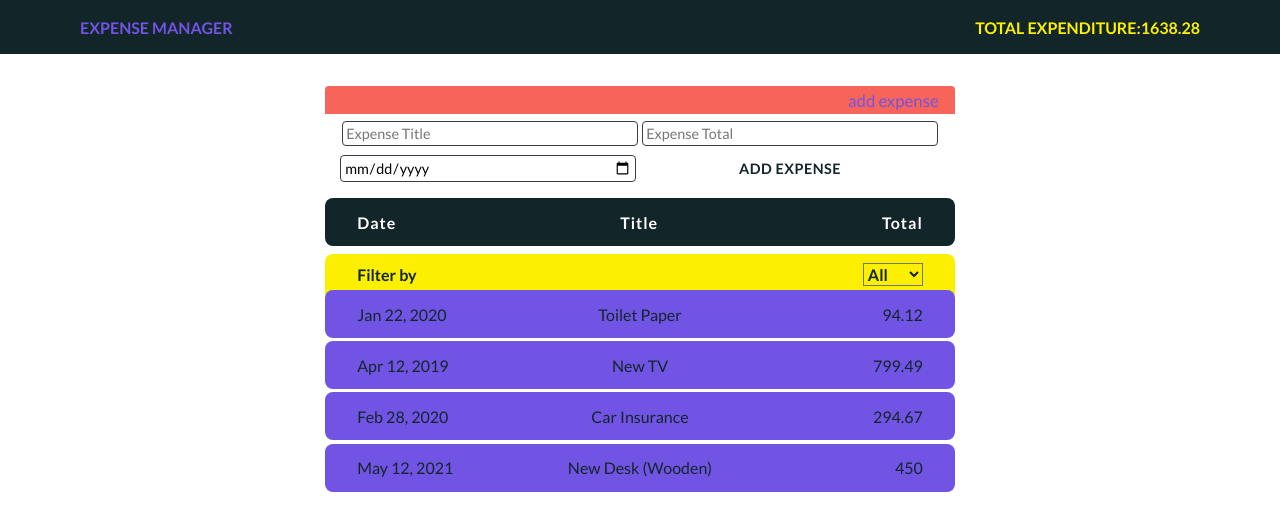
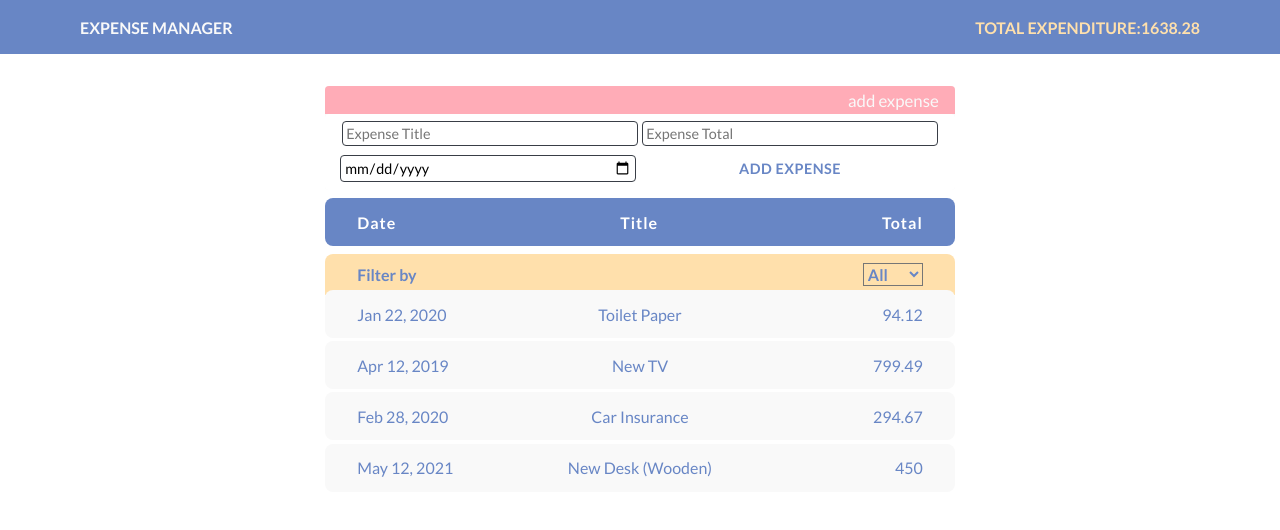
Before and after one commit to mankirats/Expense-Manager, a React (Create React App) app: page / in a window 1280 px wide. Shown: the top 530 px of the page. Built offline with nearby package versions, Linux system fonts and the light colour scheme.

Commit message:
Color palette changes

```diff
--- a/src/Components/colorPalette.js
+++ b/src/Components/colorPalette.js
@@ -1,11 +1,11 @@
 export const colorPalette = {
-    color1: "#122629",
+    color1: "#6886C5",
     // dark blue
-    color2: "#F7645A",
+    color2: "#FFACB7",
     // orange
-    color3: "#FCEF00",
+    color3: "#FFE0AC",
     // light blue
-    color4: "#7154E4",
+    color4: "#F9F9F9",
     // Yellow
     color5: "#FFFFFF",
 };
```
